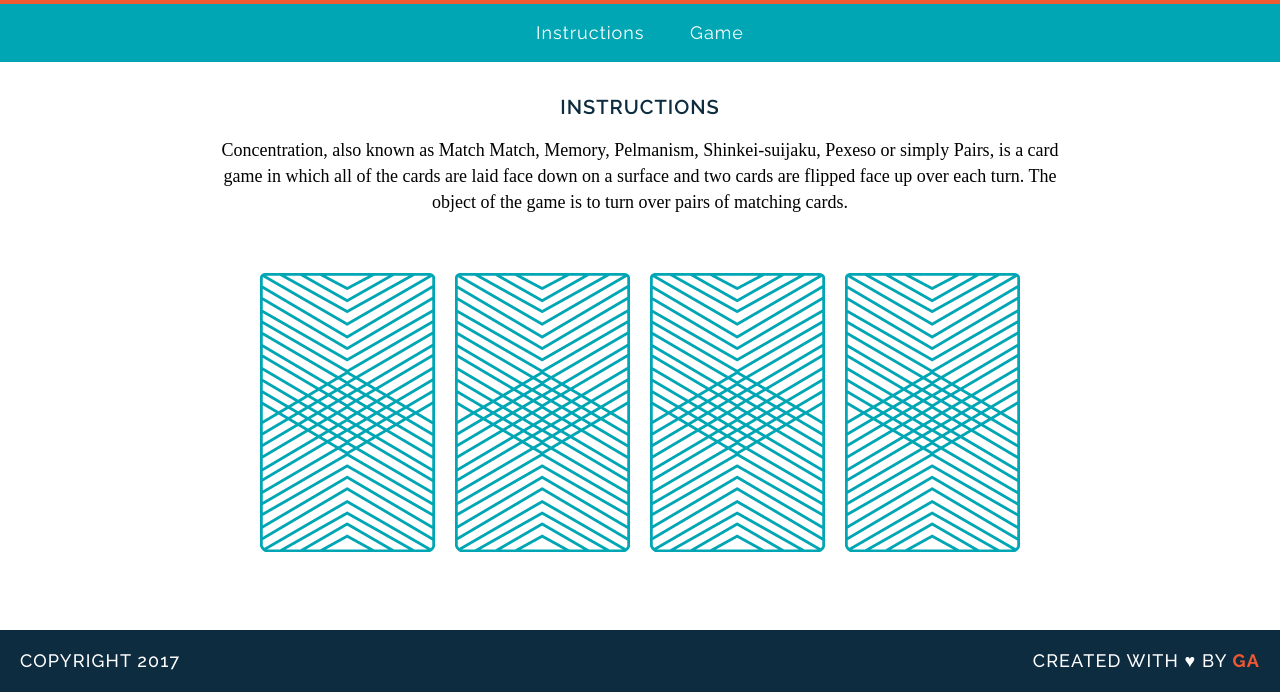
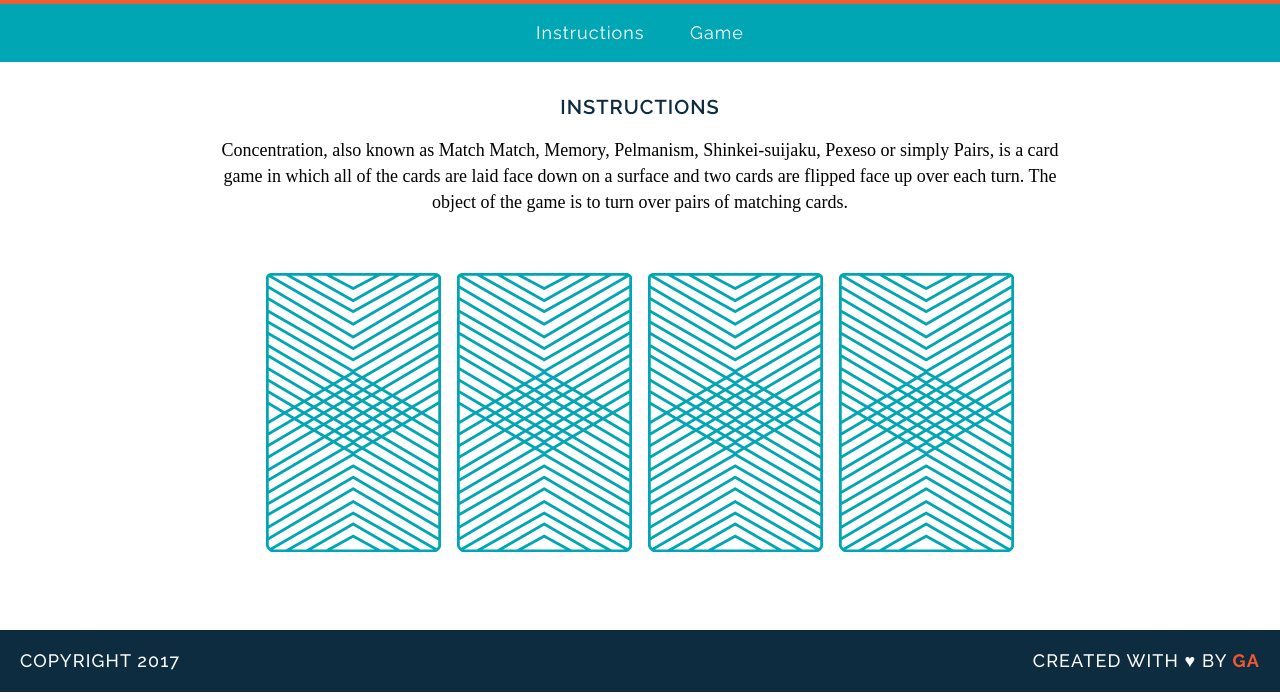
Before and after one commit to nikitas89/wdi-fundamentals-memorygame, a plain HTML site: page index.html in a window 1280 px wide. Shown: the part 101-800 px from the top of the page. Drawn offline with Linux system fonts and the light colour scheme; a web font is replaced by a local one.

Commit message:
Unit 11 update to game logic 10sep

```diff
--- a/index.html
+++ b/index.html
@@ -28,12 +28,15 @@
   <p> Concentration, also known as Match Match, Memory, Pelmanism, Shinkei-suijaku, Pexeso or simply Pairs, is a card game in which all of the cards are laid face down on a surface and two cards are flipped face up over each turn. The object of the game is to turn over pairs of matching cards.
   </p>
 
+  <div id="game-board" class="board clearfix"></div>
+
+<!--
    <div>
    <img src="images/back.png" alt="Queen of Diamonds">
    <img src="images/back.png" alt="Queen of Hearts">
    <img src="images/back.png" alt="King of Diamonds">
    <img src="images/back.png" alt="King of Hearts">
-   </div>
+   </div> -->
 </main>
 <footer class="clearfix">
   <p class="copyright">
--- a/js/main.js
+++ b/js/main.js
@@ -1,5 +1,4 @@
 console.log("Up and running");
-
 
 var cards = [
   {rank: "queen",
@@ -23,12 +22,10 @@
 }
 ];
 
-
-
-
 var cardsInPlay = [];
 //fn that checks for match
 var checksForMatch = function(){
+
   if (cardsInPlay.length === 2){
     if (cardsInPlay[0] === cardsInPlay[1]) {
       console.log("You found a match!");
@@ -37,13 +34,14 @@
         console.log("Sorry try again.");
         alert("Sorry try again.");
             }
-
       }
   }
 
 //fn to store all steps that should happen when the user flips a card.
-var flipCard = function(cardId){
+var flipCard = function(){
 
+var cardId = this.getAttribute('data-id');
+  this.setAttribute('src', cards[cardId].cardImage);
   cardsInPlay.push(cards[cardId].rank);
 
   checksForMatch();
@@ -55,5 +53,14 @@
 
 }// flipcard end
 
-flipCard(0);
-flipCard(1);
+var createBoard = function(){
+  for(var i = 0; i<cards.length; i++){
+    var cardElement = document.createElement('img');
+    cardElement.setAttribute("src", "images/back.png");
+    cardElement.setAttribute("data-id", "i");
+    cardElement.addEventListener('click', flipCard);
+    document.getElementById('game-board').appendChild(cardElement);
+  }
+}
+
+createBoard();
```
